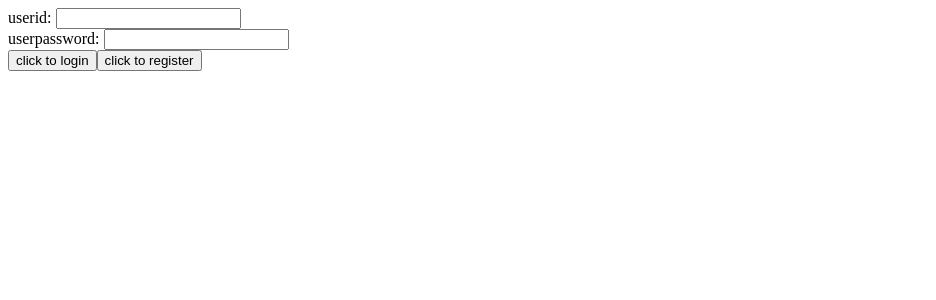
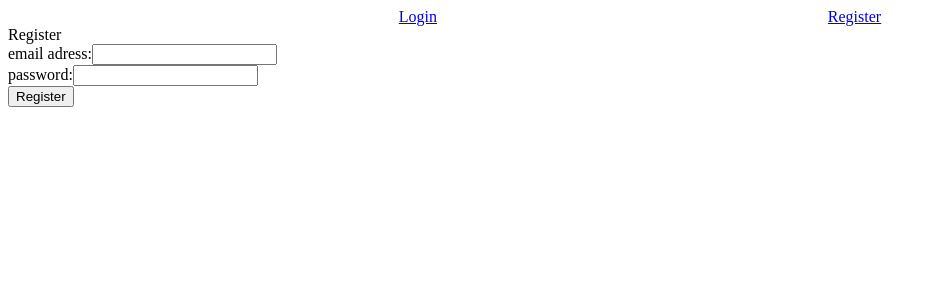
Before and after one commit to Yoavvm/TrashCan, a React (Create React App) app in the folder test-app/: page /register in a window 1280 px wide. Shown: the top 300 px of the page, without its empty margins (0-936 px from the left). Built offline with nearby package versions, Linux system fonts and the light colour scheme.

Commit message:
need to fix register uid

```diff
--- a/test-app/package.json
+++ b/test-app/package.json
@@ -15,6 +15,7 @@
     "react": "^18.2.0",
     "react-dom": "^18.2.0",
     "react-redux": "^8.0.4",
+    "react-router-dom": "^6.4.2",
     "react-scripts": "5.0.1",
     "typescript": "^4.8.4",
     "web-vitals": "^2.1.4"
--- a/test-app/src/App.tsx
+++ b/test-app/src/App.tsx
@@ -1,35 +1,25 @@
 import React, { useState } from 'react';
-import { useDispatch, useSelector } from 'react-redux'
-import loginRequest from './redux/features/user/loginRequest';
-import register from './redux/features/user/register';
-import { selectUser, UserState } from './redux/features/user/UserSlice';
-import { useAppDispatch } from './redux/Hooks';
+import Navbar from './components/navbar/Navbar';
+import { Routes, Route, Outlet, Link } from "react-router-dom";
+import Login from './components/login/Login';
+import Register from './components/register/Register';
+
 
 
 function App() {
-  const dispatch = useAppDispatch()
-  const userState = useSelector(state => state);
-  const [userID, setUserID] = useState('');
-  const [userPassword, setUserPassword] = useState('');
-
-  const handleLoginClick = () => dispatch(loginRequest({ userID, userPassword }))
-  const handleRegisterClick = () => dispatch(register({ userID, userPassword }))
 
 
   return (
     <div>
+      <Navbar/>
 
-      <div>
-        <div>userid: <input onChange={(event) => setUserID(event.target.value)} type="text" /></div>
-        <div>
+      <Routes>
+        <Route path='login' element={<Login/>}/>
+        <Route path='register' element={<Register/>}/>
 
-          <div>userpassword: <input onChange={(event) => setUserPassword(event.target.value)} type="text" /></div>
-        </div>
-      </div>
-      <div>
-        <button onClick={() => {handleLoginClick()}}>click to login</button>
-        <button onClick={() => {handleRegisterClick()}}>click to register</button>
-      </div>
+      </Routes>
+
+
     </div>
   );
 }
--- /dev/null
+++ b/test-app/src/components/login/Login.tsx
@@ -0,0 +1,21 @@
+import React, { useState } from 'react'
+import { useSelector } from 'react-redux';
+import loginRequest from '../../redux/features/user/loginRequest';
+import { useAppDispatch } from '../../redux/Hooks';
+
+const Login = () => {
+
+    const dispatch = useAppDispatch()
+    const userState = useSelector(state => state);
+    const [email, setEmail] = useState('');
+    const [password, setPassword] = useState('');
+
+    const handleLoginClick = () => dispatch(loginRequest({ email, password }))
+
+
+    return (
+        <div>Login</div>
+    )
+}
+
+export default Login
--- /dev/null
+++ b/test-app/src/components/navbar/Navbar.css
@@ -0,0 +1,6 @@
+.container {
+
+    display: flex;
+    justify-content: space-evenly;
+
+}
--- /dev/null
+++ b/test-app/src/components/navbar/Navbar.tsx
@@ -0,0 +1,15 @@
+
+import React from 'react'
+import { Link } from 'react-router-dom';
+import '../navbar/Navbar.css';
+
+const Navbar = () => {
+    return (
+        <div className='container'>
+            <Link to="/login">Login</Link>
+            <Link to="/register">Register</Link>
+        </div>
+    )
+}
+
+export default Navbar
--- /dev/null
+++ b/test-app/src/components/register/Register.tsx
@@ -0,0 +1,38 @@
+import React, { useState } from 'react'
+import { useSelector } from 'react-redux';
+import register from '../../redux/features/user/register';
+import { useAppDispatch } from '../../redux/Hooks';
+
+const Register = () => {
+
+    const dispatch = useAppDispatch()
+    const [email, setEmail] = useState('');
+    const [password, setPassword] = useState('');
+
+    const handleRegisterClick = () => {
+
+        //need to add validation function for user input
+        dispatch(register({ email, password }))
+    }
+
+    return (
+        <div>
+            <div>Register</div>
+
+            <div className="input-field">
+                email adress:
+                <input type="text" onChange={(e) => {setEmail(e.target.value)}} />
+            </div>
+            <div className="input-field">
+                password:
+                <input type="password" onChange={(e) => {setPassword(e.target.value)}} />
+            </div>
+            <div>
+                <button onClick={() => handleRegisterClick()}>Register</button>
+            </div>
+
+        </div>
+    )
+}
+
+export default Register
--- a/test-app/src/index.tsx
+++ b/test-app/src/index.tsx
@@ -3,6 +3,7 @@ import ReactDOM from 'react-dom/client';
 import App from './App';
 import { Provider } from 'react-redux';
 import { store } from './redux/store';
+import { BrowserRouter } from "react-router-dom";
 
 const root = ReactDOM.createRoot(
   document.getElementById('root') as HTMLElement
@@ -10,7 +11,9 @@ const root = ReactDOM.createRoot(
 root.render(
   <React.StrictMode>
     <Provider store={store}>
-      <App />
+      <BrowserRouter>
+        <App />
+      </BrowserRouter>
     </Provider>
   </React.StrictMode>
 );
--- a/test-app/src/redux/features/user/loginRequest.ts
+++ b/test-app/src/redux/features/user/loginRequest.ts
@@ -16,6 +16,6 @@ const loginRequest = createAsyncThunk('loginRequest',
 export default loginRequest;
 
 export type LoginPayload = {
-    userID: string,
-    userPassword: string
+    email: string,
+    password: string
 }
--- a/test-app/src/redux/features/user/register.ts
+++ b/test-app/src/redux/features/user/register.ts
@@ -4,18 +4,16 @@ import { login, UserState } from './UserSlice';
 import type { RootState, AppDispatch } from '../../store'
 
 
+type RegisterPayload = {
+    email: string,
+    password: string
+}
+
 const register = createAsyncThunk('register',
-    async (registerPayload: any) => {
+    async (registerPayload: RegisterPayload) => {
         const response: any = await axios.put<{}>('http://localhost:3001/users', registerPayload)
         return response.data;
     }
 )
 
-
-
 export default register;
-
-// export type LoginPayload = {
-//     userID: string,
-//     userPassword: string
-// }
```
Also changed, not shown: 1 other file (tests, documents, lock files or other folders).
